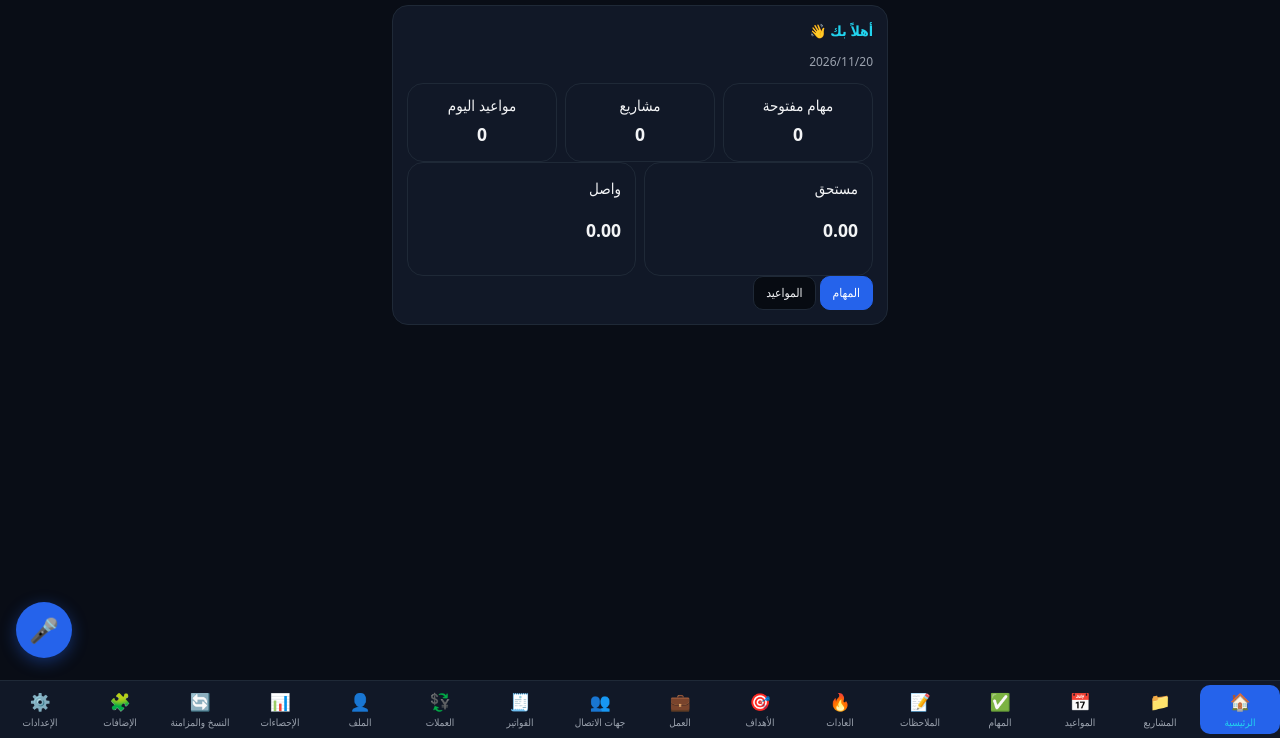
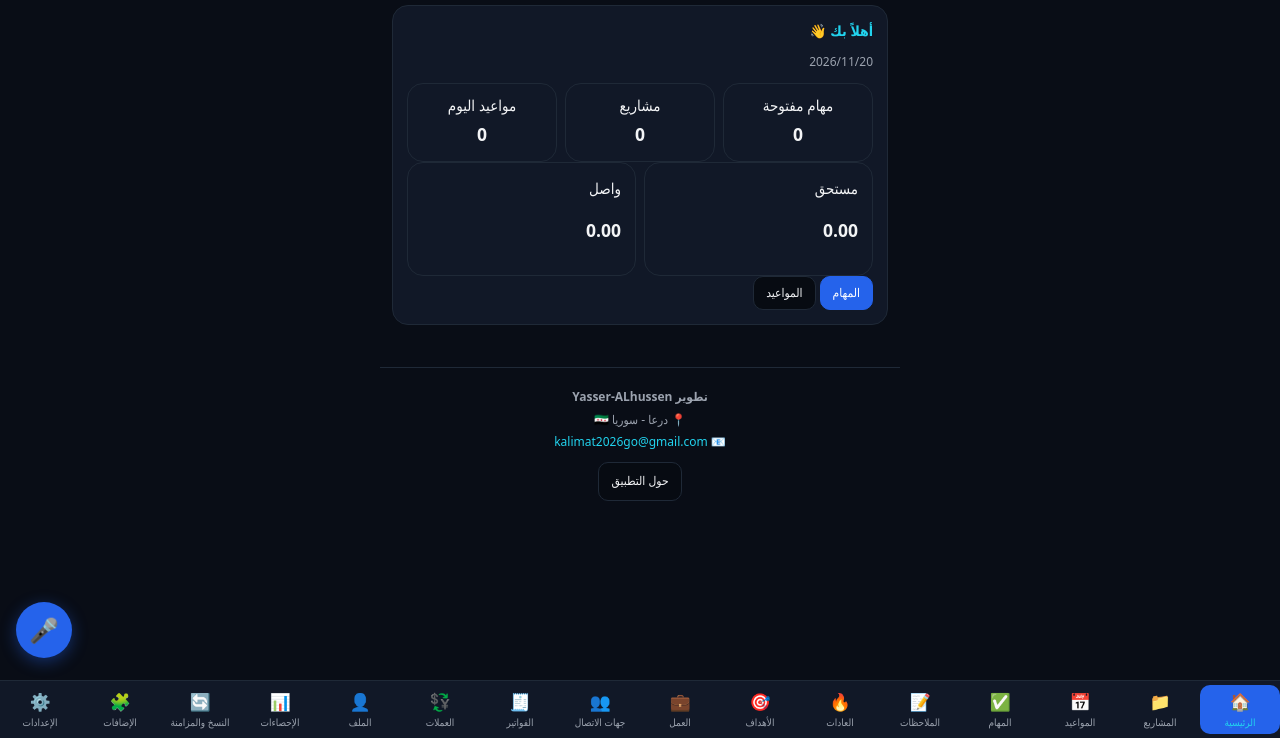
Before and after one commit to hassan2026go/rimbook, a plain HTML site: page index.html in a window 1280 px wide. Shown: the part 62-800 px from the top of the page. Drawn offline with Linux system fonts and the light colour scheme.

Commit message:
Add developer attribution footer and About shortcut

```diff
--- a/index.html
+++ b/index.html
@@ -65,6 +65,7 @@ canvas{max-width:100%}
 details summary{cursor:pointer;padding:4px 0}
 pre{overflow-x:auto}
 @media print{header,nav,.mic{display:none}}
+footer#appFooter{max-width:520px;margin:18px auto 100px;padding:18px 14px;text-align:center;border-top:1px solid var(--bd);color:var(--mu);font-size:12px;line-height:1.9}footer#appFooter a{color:var(--ac);text-decoration:none}footer#appFooter button{margin-top:8px}
 </style>
 </head>
 <body data-theme="dark">
@@ -78,6 +79,7 @@ pre{overflow-x:auto}
 <main id="view"></main>
 <button id="micBtn" class="mic" onclick="voiceCapture()" aria-label="التسجيل الصوتي">🎤</button>
 <nav id="tabs"></nav>
+<footer id="appFooter"><strong>تطوير Yasser-ALhussen</strong><br>📍 درعا - سوريا 🇸🇾<br>📧 <a href="mailto:kalimat2026go@gmail.com">kalimat2026go@gmail.com</a><br><button type="button" onclick="go('about')">حول التطبيق</button></footer>
 
 <script src="./app.js"></script>
 <script src="./sync.js"></script>
```
